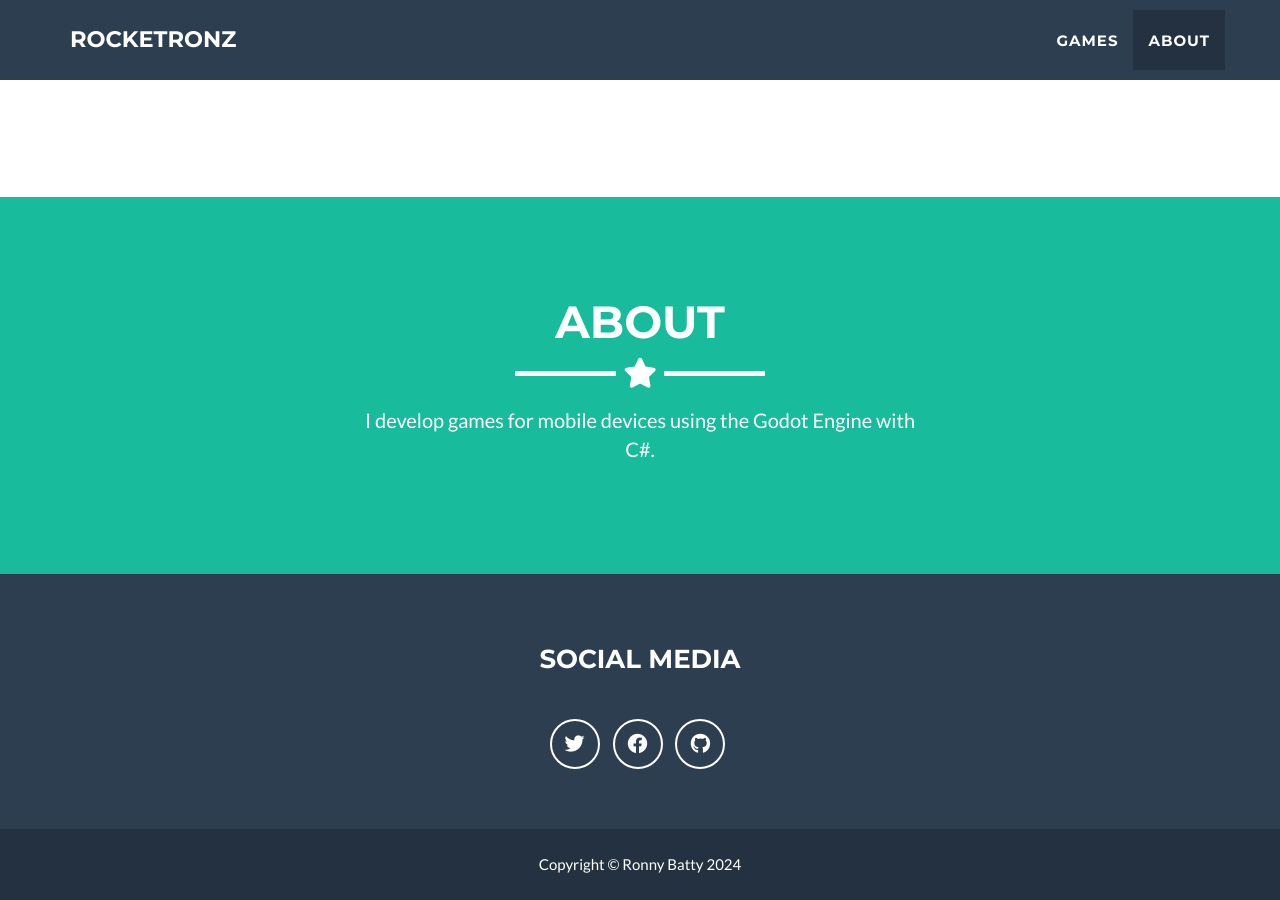
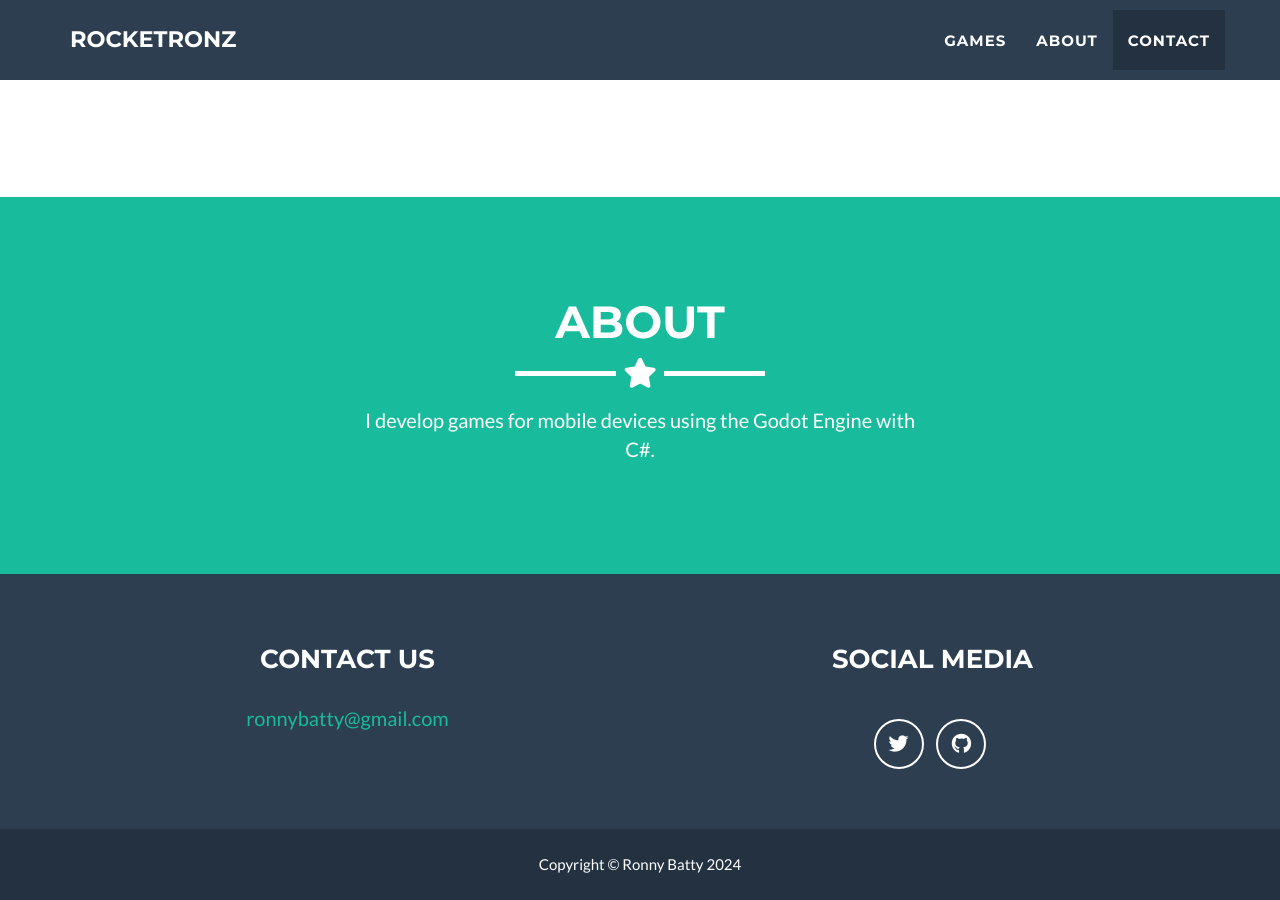
Before and after one commit to RocketRonz/rocketronz.github.io, a Jekyll site: the page built from _posts/2024-08-20-rockhopper.markdown, in a window 1280 px wide and 900 px high, scrolled down 1218 px. Built offline with Jekyll 4.4.1, drawn with Linux system fonts in a browser that asks for light colours.

Commit message:
Add contact email address to footer & update nav link

```diff
--- a/_config.yml
+++ b/_config.yml
@@ -33,14 +33,13 @@ color:
 # Footer settings
 footer:
   copyright: Ronny Batty
+  contact: Contact Us
   social: Social Media
 
 # Social networks usernames (many more available: google-plus, flickr, dribbble, pinterest, instagram, tumblr, linkedin, etc.)
 social:
   - title: twitter
     url: http://twitter.com/rocketronz
-  - title: facebook
-    url:
   - title: github
     url: http://github.com/RocketRonz
 
--- a/_includes/footer.html
+++ b/_includes/footer.html
@@ -1,30 +1,23 @@
 <!-- Footer -->
-<footer class="text-center">
+<footer class="text-center" id="contact">
   <div class="footer-above">
     <div class="container">
       <div class="row">
-        <div class="footer-col col-md-4">
-          <h3>{{ site.footer.location }}</h3>
-          <p>
-            {% for adress in site.address %}
-            {{ adress.line }} <br>
-            {% endfor %}
-          </p>
+        <div class="footer-col col-md-6">
+          <h3>{{ site.footer.contact }}</h3>
+          <p><a href="mailto:{{ site.email }}">{{ site.email }}</a></p>
         </div>
-        <div class="footer-col col-md-4">
+        <div class="footer-col col-md-6">
           <h3>{{ site.footer.social }}</h3>
           <ul class="list-inline">
             {% for network in site.social %}
             <li>
-              <a href="{{ network.url }}" class="btn-social btn-outline"><i
-                  class="fa-brands fa-fw fa-{{ network.title }}"></i></a>
+              <a href="{{ network.url }}" class="btn-social btn-outline" target="blank">
+			    <i class="fa-brands fa-fw fa-{{ network.title }}"></i>
+			  </a>
             </li>
             {% endfor %}
           </ul>
-        </div>
-        <div class="footer-col col-md-4">
-          <h3>{{ site.footer.credits }}</h3>
-          <p>{{ site.credits }}</p>
         </div>
       </div>
     </div>
--- a/_includes/nav.html
+++ b/_includes/nav.html
@@ -24,9 +24,9 @@
         <li class="page-scroll">
           <a href="#about">About</a>
         </li>
-        <!--<li class="page-scroll">
+        <li class="page-scroll">
           <a href="#contact">Contact</a>
-        </li>-->
+        </li>
       </ul>
     </div>
     <!-- /.navbar-collapse -->
```
